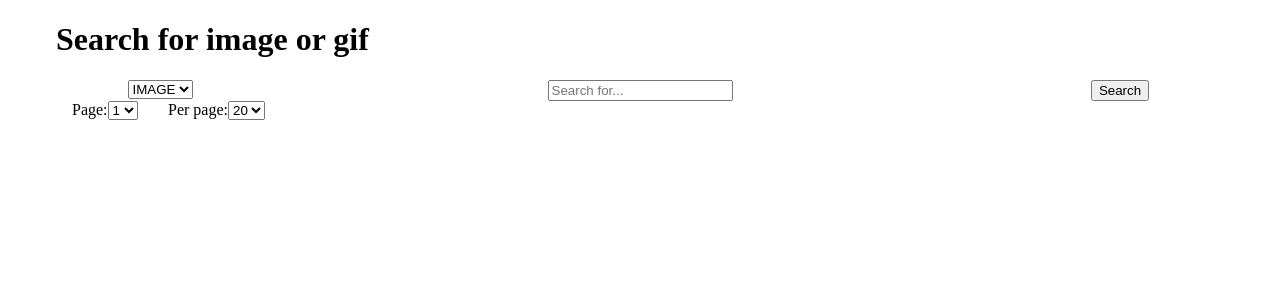
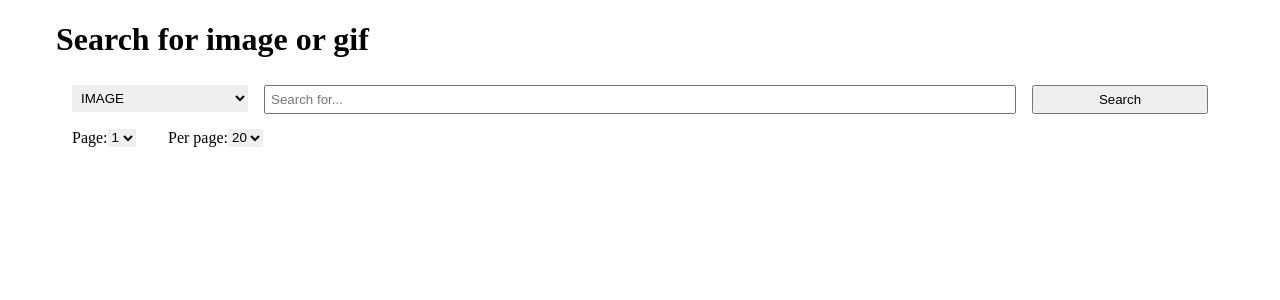
Before and after one commit to imkotar/image-gif-search, a React (Create React App) app in the folder client/: page / in a window 1280 px wide. Shown: the top 300 px of the page. Built offline with nearby package versions, Linux system fonts and the light colour scheme.

Commit message:
client styles

```diff
--- a/client/src/App.tsx
+++ b/client/src/App.tsx
@@ -1,9 +1,10 @@
 import React, { useState, useEffect } from 'react';
 import { Grid } from 'react-flexbox-grid';
-import { SearchBar } from './components/SearchBar'
-import { Pagination } from './components/Pagination'
-import { ResultsDisplay } from './components/ResultsDisplay'
+import { SearchBar } from './components/search/SearchBar'
+import { Pagination } from './components/pagination/Pagination'
+import { ResultsDisplay } from './components/results/ResultsDisplay'
 import { SearchData, ImageProps } from './interfaces/interfaces'
+import { Loader } from './components/loader/Loader'
 import axios from 'axios'
 
 
@@ -52,6 +53,7 @@ function App() {
       .finally(() => setLoading(false))
   }
 
+
   return (
     <Grid>
       <h1>
@@ -59,7 +61,7 @@ function App() {
       </h1>
       <SearchBar searchData={searchData} onSearch={updateSearchData}/>
       <Pagination totalPagesNumber={totalPagesNumber} searchData={searchData} onPaginationChange={updatePaginationData}/>
-      {loading ? <div>loading</div> : <ResultsDisplay results={results} />}
+      {loading ? <Loader/> : <ResultsDisplay results={results} />}
     </Grid>
   );
 }
--- /dev/null
+++ b/client/src/components/loader/Loader.tsx
@@ -0,0 +1,13 @@
+import { Grid, Row} from 'react-flexbox-grid';
+import './loaderStyles.css';
+import Logo from './logo.svg';
+
+export const Loader = () => {
+  return (
+    <Grid fluid>
+        <Row center="sm" style={{justifyContent: 'center'}}>
+        <img className="rotate" src={Logo} alt="Loading" />
+        </Row>
+    </Grid>
+  );
+  }
--- /dev/null
+++ b/client/src/components/loader/loaderStyles.css
@@ -0,0 +1,14 @@
+.rotate {
+    height: 40vmin;
+    pointer-events: none;
+    animation: rotation 2s infinite linear;
+  }
+
+  @keyframes rotation {
+    from {
+      transform: rotate(0deg);
+    }
+    to {
+      transform: rotate(359deg);
+    }
+  }
--- a/client/src/components/Pagination.tsx
+++ b/client/src/components/pagination/Pagination.tsx
@@ -1,6 +1,6 @@
 import React, { useState, useEffect } from 'react';
 import { Grid, Row, Col } from 'react-flexbox-grid';
-import { PaginationProps } from '../interfaces/interfaces'
+import { PaginationProps } from '../../interfaces/interfaces'
 
 export const Pagination: React.FC<PaginationProps> = ({searchData, onPaginationChange, totalPagesNumber}) => {
   const [page, setPage] = useState(searchData.page)
@@ -32,19 +32,32 @@ export const Pagination: React.FC<PaginationProps> = ({searchData, onPaginationC
     setPerPage(e.target.value)
   }
 
+  const selectStyle = {
+    border:0
+  };
+
+  const colStyle = {
+    display: 'flex',
+
+  }
+
   return (
     <div>
         <Grid fluid>
           <Row>
-            <Col xs={6} md={2} lg={1}>
-              Page:
-              <select onChange={onDropdownSelected}>
+            <Col xs={6} md={2} lg={1} style={colStyle}>
+              <div>
+                Page:
+              </div>
+              <select style={selectStyle} onChange={onDropdownSelected}>
                 {pagesList(totalPagesNumber)}
               </select>
             </Col>
-            <Col xs={6} md={2}>
-              Per page:
-              <select value={perPage} onChange={onPerPageChange}>
+            <Col xs={6} md={2} style={colStyle}>
+              <div>
+                Per page:
+              </div>
+              <select style={selectStyle} value={perPage} onChange={onPerPageChange}>
                 <option value="5">5</option>
                 <option value="10">10</option>
                 <option value="15">15</option>
--- a/client/src/components/ResultsDisplay.tsx
+++ b/client/src/components/results/ResultsDisplay.tsx
@@ -1,5 +1,5 @@
 import { Grid, Row} from 'react-flexbox-grid';
-import { ImageProps } from '../interfaces/interfaces'
+import { ImageProps } from '../../interfaces/interfaces'
 
 export const ResultsDisplay = (results: any) => {
 
@@ -12,14 +12,13 @@ export const ResultsDisplay = (results: any) => {
   }
   const imageStyle = {
     padding: "10px",
-  };
+  }
+
   return (
-    <div>
     <Grid fluid>
         <Row center="sm" style={{justifyContent: 'center'}}>
           {results.results.map((image: ImageProps) => renderImage(image))}
         </Row>
     </Grid>
-    </div>
   );
   }
--- a/client/src/components/SearchBar.tsx
+++ b/client/src/components/search/SearchBar.tsx
@@ -1,6 +1,7 @@
 import React, { useState } from 'react';
 import { Grid, Row, Col } from 'react-flexbox-grid';
-import { SearchData } from '../interfaces/interfaces'
+import { SearchData } from '../../interfaces/interfaces'
+import './searchStyles.css'
 
 interface SearchBarProps {
     searchData: SearchData
@@ -18,15 +19,16 @@ export const SearchBar: React.FC<SearchBarProps> = ({searchData, onSearch}) => {
   return (
     <div>
         <Grid fluid>
-          <Row center="sm">
+          <Row center="sm" className="search-container">
             <Col xs={12} md={2} sm={3}>
-              <select value={type} onChange={(e) => setSearchType(e.target.value)}>
+              <select className="select-style" value={type} onChange={(e) => setSearchType(e.target.value)}>
                 <option value="gif">GIF</option>
                 <option value="image">IMAGE</option>
               </select>
             </Col>
-            <Col xs={12} md={8} sm={7}>
+            <Col xs={12} md={8} sm={7} className="input-container">
               <input
+                className="input-style"
                 type='text'
                 placeholder='Search for...'
                 value={searchInput}
@@ -34,7 +36,7 @@ export const SearchBar: React.FC<SearchBarProps> = ({searchData, onSearch}) => {
               />
             </Col>
             <Col xs={12} md={2} sm={2}>
-              <button onClick={generateFormData}>Search</button>
+              <button className="search-button" onClick={generateFormData}>Search</button>
             </Col>
           </Row>
         </Grid>
--- /dev/null
+++ b/client/src/components/search/searchStyles.css
@@ -0,0 +1,30 @@
+.search-container{
+    margin-bottom: 10px;
+}
+
+.select-style{
+    margin-top: 5px;
+    width: 100%;
+    border: 0;
+    padding: 5px
+}
+
+.input-container{
+    display: flex;
+    justify-content: center;
+}
+
+.input-style{
+    border: 2;
+    padding: 5px;
+    margin: 5px 0px;
+    width: 100%;
+    align-self: center;
+}
+
+.search-button{
+    margin-top: 5px;
+    width: 100%;
+
+    padding: 5px
+}
```
Also changed, not shown: client/src/components/loader/logo.svg (added).
